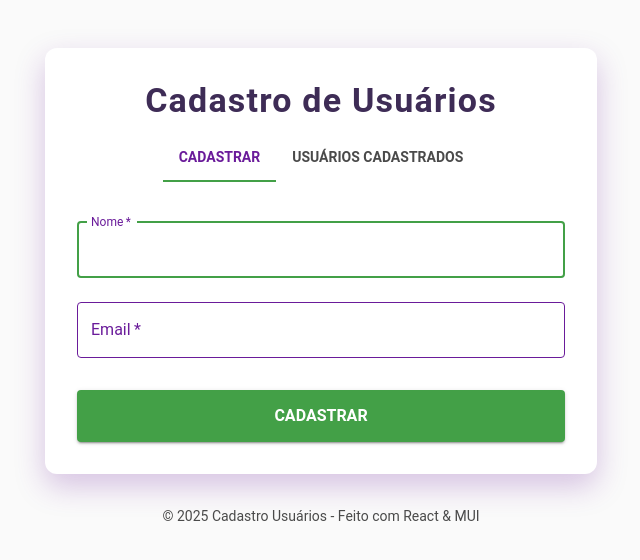
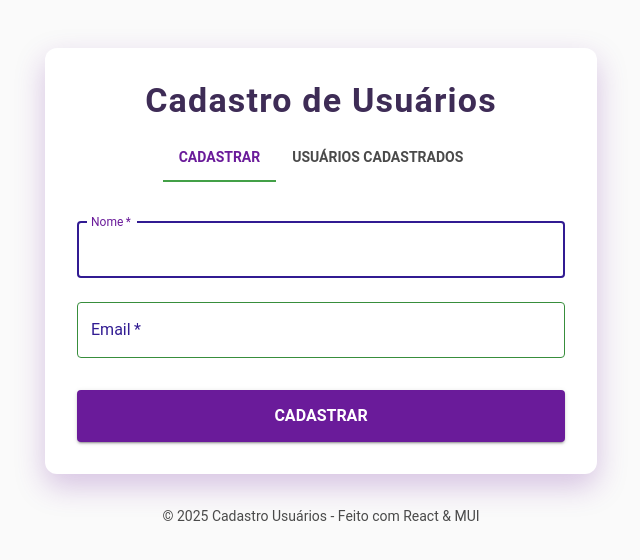
Before and after one commit to EmanuelleCopatti/cadastro-usuarios, a React (Vite) app: page / in a window 1280 px wide. Shown: the top 560 px of the page, without its empty margins (319-959 px from the left). Built offline with nearby package versions, Linux system fonts and the light colour scheme.

Commit message:
feat(userform): criar formulário de cadastro com campos nome e email

```diff
--- a/src/components/userForm.jsx
+++ b/src/components/userForm.jsx
@@ -1,4 +1,5 @@
 // src/components/UserForm.jsx
+//.
 import React from "react";
 import { TextField, Button, Box } from "@mui/material";
 
@@ -15,17 +16,20 @@ export default function UserForm({ form, handleChange, handleSubmit }) {
         required
         autoFocus
         sx={{
-          "& .MuiInputLabel-root": { color: "#6a1b9a" },
+          "& .MuiInputLabel-root": { color: "#311b92" },
           "& .MuiOutlinedInput-root": {
             "& fieldset": {
-              borderColor: "#6a1b9a",
+              borderColor: "#388e3c",
             },
             "&:hover fieldset": {
-              borderColor: "#43a047",
+              borderColor: "#311b92",
             },
             "&.Mui-focused fieldset": {
-              borderColor: "#43a047",
+              borderColor: "#311b92",
             },
+          },
+          input: {
+            color: "#212121",
           },
         }}
       />
@@ -39,24 +43,27 @@ export default function UserForm({ form, handleChange, handleSubmit }) {
         required
         type="email"
         sx={{
-          "& .MuiInputLabel-root": { color: "#6a1b9a" },
+          "& .MuiInputLabel-root": { color: "#311b92" },
           "& .MuiOutlinedInput-root": {
             "& fieldset": {
-              borderColor: "#6a1b9a",
+              borderColor: "#388e3c",
             },
             "&:hover fieldset": {
-              borderColor: "#43a047",
+              borderColor: "#311b92",
             },
             "&.Mui-focused fieldset": {
-              borderColor: "#43a047",
+              borderColor: "#311b92",
             },
+          },
+          input: {
+            color: "#212121",
           },
         }}
       />
       <Button
         type="submit"
         variant="contained"
-        color="secondary"
+        color="primary"
         fullWidth
         sx={{ mt: 3, py: 1.5, fontWeight: "bold", fontSize: "1rem" }}
       >
```
